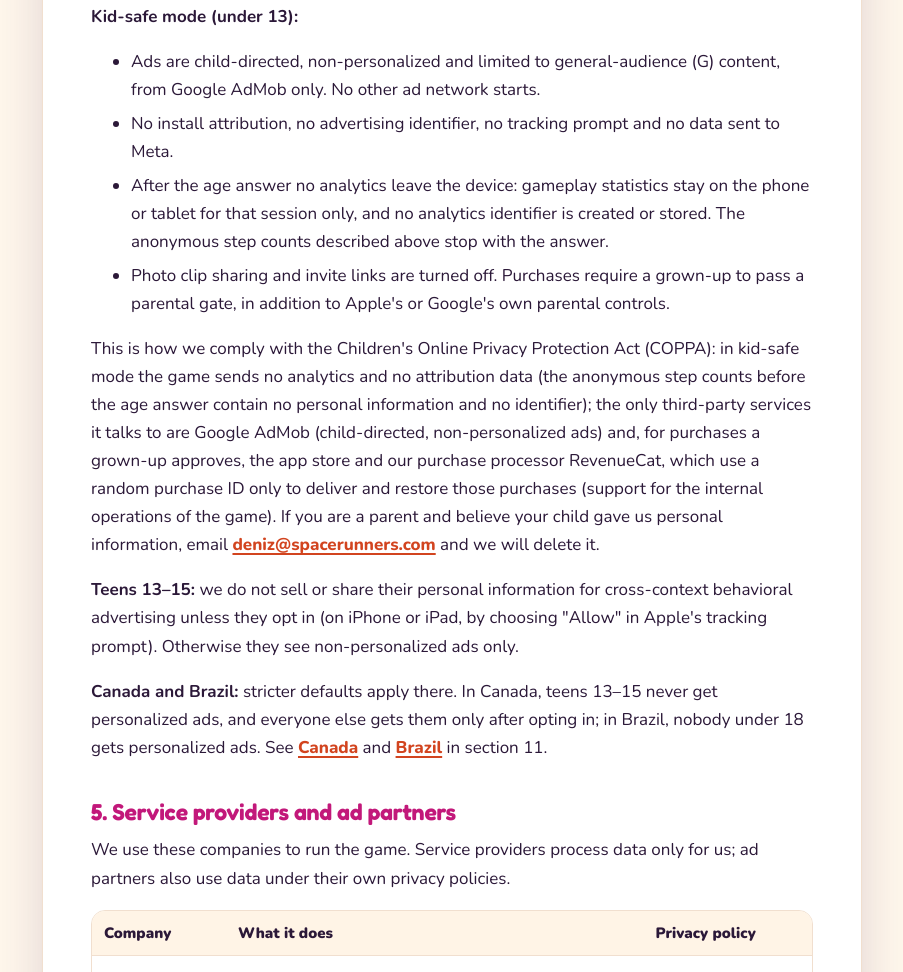
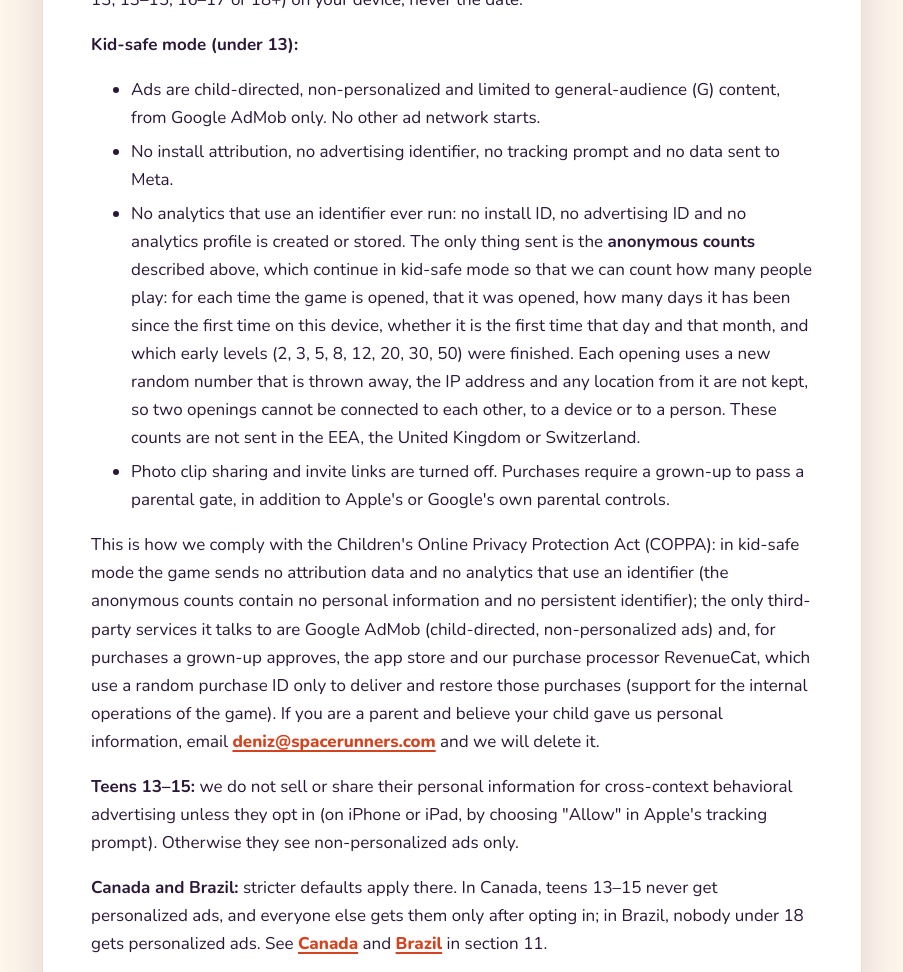
Before and after one commit to denizozzgur/denizozzgur.github.io, a plain HTML site: page privacy/index.html in a window 1280 px wide. Shown: the part 3404-4376 px from the top of the page, without its empty margins (188-1091 px from the left). Drawn offline with Linux system fonts and the light colour scheme.

Commit message:
Squeeze Out! privacy policy: anonymous counts continue in kid-safe mode (no identifier)

```diff
--- a/privacy/index.html
+++ b/privacy/index.html
@@ -86,15 +86,15 @@
   </ul>
 
   <h2 id="age">4. Age screen and children</h2>
-  <p>Squeeze Out! is a general-audience game for teens and adults and is not directed to children under 13. Because the game is cute and may still be played by children, during your first levels we ask for your year of birth with a neutral screen, <strong>before any ad or attribution service starts and before any analytics that use an identifier</strong>. Depending on the version you have, you may be able to skip the question: the game then runs in kid-safe mode (below), and you can answer later in Settings. Until you answer, the game only sends a few <strong>anonymous step counts</strong> so we can see where new players get stuck: that the game opened, that the first level appeared, was touched and was finished, how many of the early levels (2, 3, 5, 8, 12, 20) were finished, how many days it has been since the first time the game was opened on this device, that this question appeared, and whether it was skipped or which age range was answered. These counts carry no install ID and no advertising ID, we do not keep the IP address or any location from it, they are not linked to you, to your device or to a later visit, and they contain nothing from your photos. They are not sent in the EEA, the United Kingdom or Switzerland. We store only the resulting age range (under 13, 13–15, 16–17 or 18+) on your device, never the date.</p>
+  <p>Squeeze Out! is a general-audience game for teens and adults and is not directed to children under 13. Because the game is cute and may still be played by children, during your first levels we ask for your year of birth with a neutral screen, <strong>before any ad or attribution service starts and before any analytics that use an identifier</strong>. Depending on the version you have, you may be able to skip the question: the game then runs in kid-safe mode (below), and you can answer later in Settings. Until you answer, the game only sends a few <strong>anonymous step counts</strong> so we can see where new players get stuck: that the game opened, that the first level appeared, was touched and was finished, how many of the early levels (2, 3, 5, 8, 12, 20) were finished, how many days it has been since the first time the game was opened on this device, that this question appeared, and whether it was skipped or which age range was answered. For players aged 13 or over these counts stop with the answer. These counts carry no install ID and no advertising ID, we do not keep the IP address or any location from it, they are not linked to you, to your device or to a later visit, and they contain nothing from your photos. They are not sent in the EEA, the United Kingdom or Switzerland. We store only the resulting age range (under 13, 13–15, 16–17 or 18+) on your device, never the date.</p>
   <p><strong>Kid-safe mode (under 13):</strong></p>
   <ul>
     <li>Ads are child-directed, non-personalized and limited to general-audience (G) content, from Google AdMob only. No other ad network starts.</li>
     <li>No install attribution, no advertising identifier, no tracking prompt and no data sent to Meta.</li>
-    <li>After the age answer no analytics leave the device: gameplay statistics stay on the phone or tablet for that session only, and no analytics identifier is created or stored. The anonymous step counts described above stop with the answer.</li>
+    <li>No analytics that use an identifier ever run: no install ID, no advertising ID and no analytics profile is created or stored. The only thing sent is the <strong>anonymous counts</strong> described above, which continue in kid-safe mode so that we can count how many people play: for each time the game is opened, that it was opened, how many days it has been since the first time on this device, whether it is the first time that day and that month, and which early levels (2, 3, 5, 8, 12, 20, 30, 50) were finished. Each opening uses a new random number that is thrown away, the IP address and any location from it are not kept, so two openings cannot be connected to each other, to a device or to a person. These counts are not sent in the EEA, the United Kingdom or Switzerland.</li>
     <li>Photo clip sharing and invite links are turned off. Purchases require a grown-up to pass a parental gate, in addition to Apple's or Google's own parental controls.</li>
   </ul>
-  <p>This is how we comply with the Children's Online Privacy Protection Act (COPPA): in kid-safe mode the game sends no analytics and no attribution data (the anonymous step counts before the age answer contain no personal information and no identifier); the only third-party services it talks to are Google AdMob (child-directed, non-personalized ads) and, for purchases a grown-up approves, the app store and our purchase processor RevenueCat, which use a random purchase ID only to deliver and restore those purchases (support for the internal operations of the game). If you are a parent and believe your child gave us personal information, email <a href="mailto:deniz@spacerunners.com">deniz@spacerunners.com</a> and we will delete it.</p>
+  <p>This is how we comply with the Children's Online Privacy Protection Act (COPPA): in kid-safe mode the game sends no attribution data and no analytics that use an identifier (the anonymous counts contain no personal information and no persistent identifier); the only third-party services it talks to are Google AdMob (child-directed, non-personalized ads) and, for purchases a grown-up approves, the app store and our purchase processor RevenueCat, which use a random purchase ID only to deliver and restore those purchases (support for the internal operations of the game). If you are a parent and believe your child gave us personal information, email <a href="mailto:deniz@spacerunners.com">deniz@spacerunners.com</a> and we will delete it.</p>
   <p><strong>Teens 13–15:</strong> we do not sell or share their personal information for cross-context behavioral advertising unless they opt in (on iPhone or iPad, by choosing "Allow" in Apple's tracking prompt). Otherwise they see non-personalized ads only.</p>
   <p><strong>Canada and Brazil:</strong> stricter defaults apply there. In Canada, teens 13–15 never get personalized ads, and everyone else gets them only after opting in; in Brazil, nobody under 18 gets personalized ads. See <a href="#ca">Canada</a> and <a href="#br">Brazil</a> in section 11.</p>
 
```
